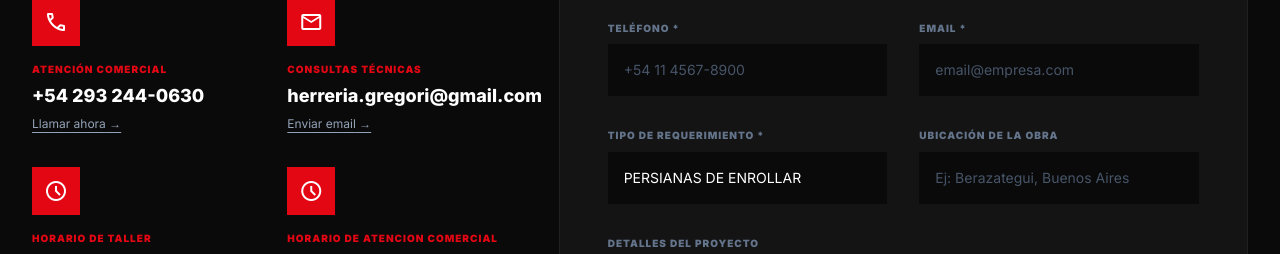
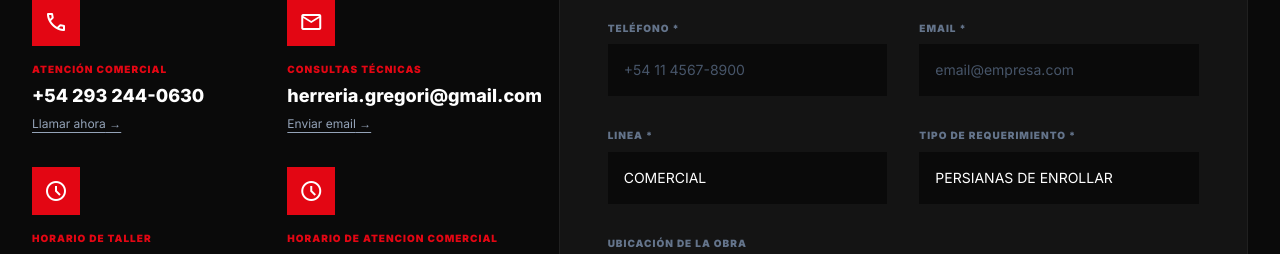
Before and after one commit to Fras28/grupogregori, a React (Vite) app: page /contacto in a window 1280 px wide. Shown: the part 860-1114 px from the top of the page. Built offline with nearby package versions, Linux system fonts and the light colour scheme; no server answers.

Commit message:
CONTACTO

```diff
--- a/src/components/institutional/Contact.tsx
+++ b/src/components/institutional/Contact.tsx
@@ -456,6 +456,28 @@ const Contact = (): JSX.Element => {
 
                   {/* Row 3: Tipo y Ubicación */}
                   <div className="grid grid-cols-1 md:grid-cols-2 gap-8">
+                  <div className="space-y-2">
+                      <label
+                        htmlFor="tipo"
+                        className="block text-[10px] font-black uppercase tracking-widest text-slate-500"
+                      >
+                        Linea *
+                      </label>
+                      <select
+                        id="tipo"
+                        name="tipo"
+                        required
+                        className="w-full bg-[#0a0a0a] border-[#262626] p-4 text-sm text-white focus:ring-[#E30613] focus:border-[#E30613] transition-all duration-200 outline-none appearance-none"
+                        value={formData.tipo}
+                        onChange={handleChange}
+                      >
+                        <option value="COMERCIAL">COMERCIAL</option>
+                        <option value="INDUSTRIAL">INDUSTRIAL</option>
+                        <option value="HOGAR">HOGAR</option>
+                        <option value="SEGURIDAD">SEGURIDAD</option>
+
+                      </select>
+                    </div>
                     <div className="space-y-2">
                       <label
                         htmlFor="tipo"
```
